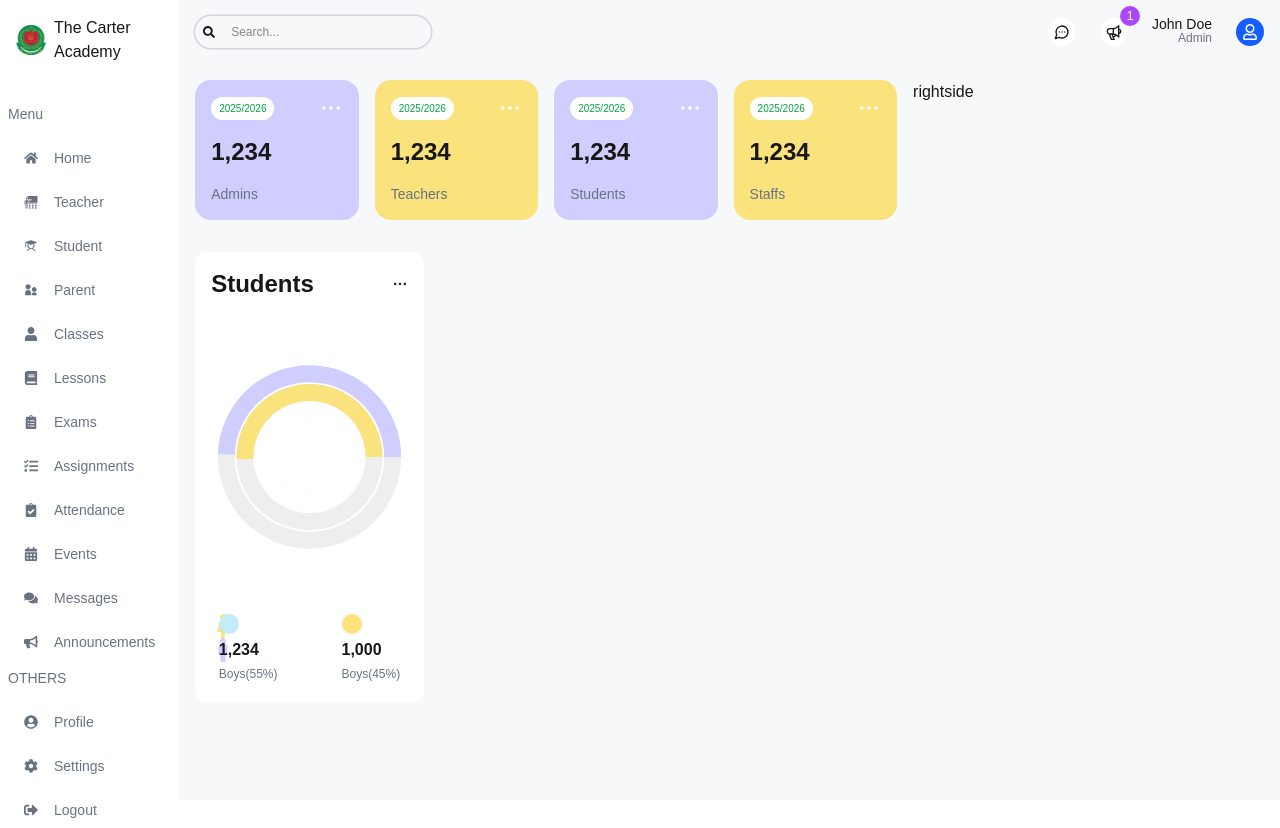
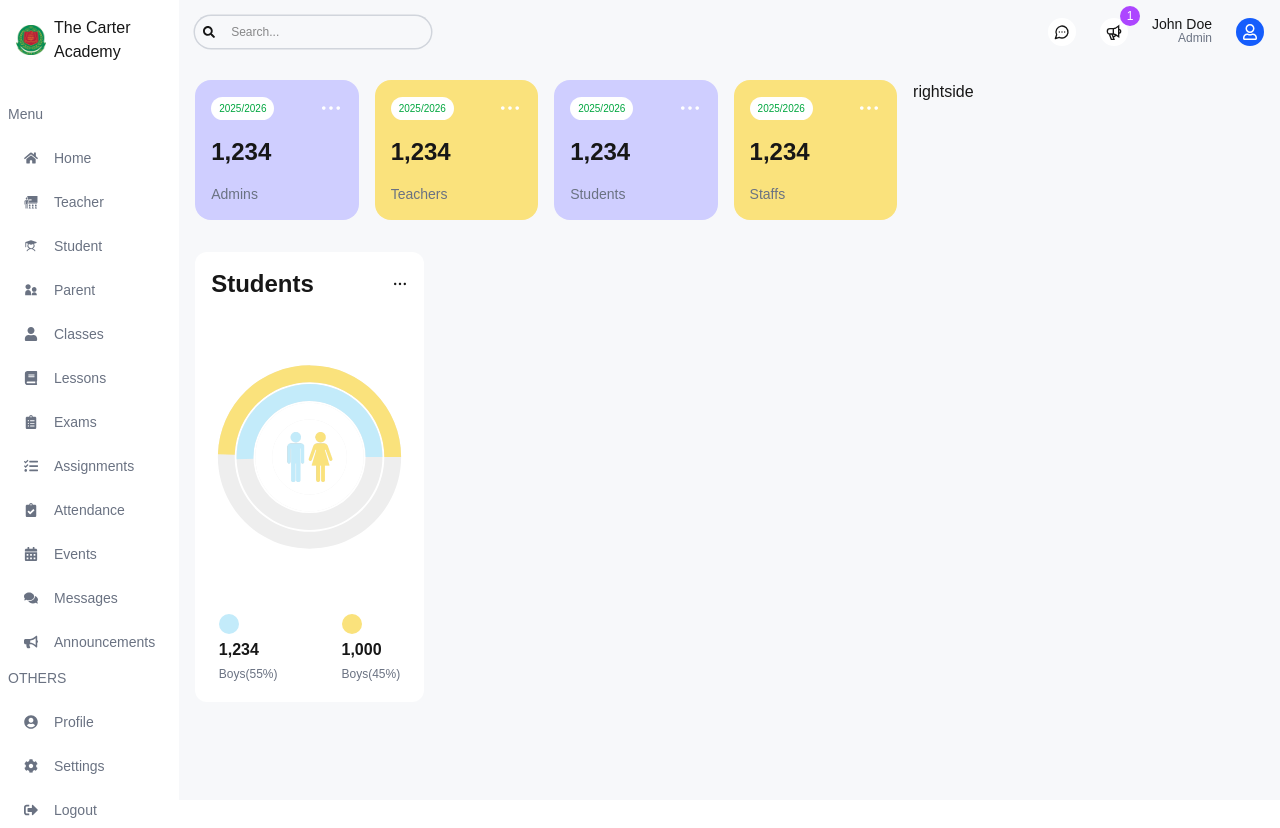
Before and after one commit to Rokib324/School_Management_System, a Next.js app: page /admin in a window 1280 px wide. Built offline with nearby package versions, Linux system fonts and the light colour scheme.

Commit message:
implement student chart

```diff
--- a/src/components/CountChart.tsx
+++ b/src/components/CountChart.tsx
@@ -3,6 +3,7 @@
 import { IoIosMore } from 'react-icons/io';
 import { FaFemale, FaMale } from 'react-icons/fa';
 import { RadialBarChart, RadialBar,ResponsiveContainer } from 'recharts';
+import Image from 'next/image';
 
 const data = [
   {
@@ -13,12 +14,12 @@
   {
     name: 'Boys',
     Count: 53,
-    fill: '#FAE27C',
+    fill: '#C3EBFA',
   },
   {
     name: 'Girls',
     Count: 52,
-    fill: '#CFCEFF',
+    fill: '#FAE27C',
   },
 
 ];
@@ -35,7 +36,7 @@
         <span><IoIosMore /></span>
       </div>
       {/* Top Charts */}
-      <div className='w-full h-[75%]'>
+      <div className='w-full h-[75%] relative'>
       <ResponsiveContainer>
         <RadialBarChart cx="50%" cy="50%" innerRadius="40%" outerRadius="100%" barSize={32} data={data}>
           <RadialBar
@@ -45,9 +46,7 @@
 
         </RadialBarChart>
       </ResponsiveContainer>
-      <span><FaFemale className='text-yellow text-2xl'/>
-      <FaMale className='text-purple text-2xl'/>
-      </span>
+      <Image src="/maleFemale.png" alt="Female" width={50} height={50} className='absolute top-1/2 left-1/2 -translate-x-1/2 -translate-y-1/2'/>
       </div>
       {/* Bottom */}
       <div className='flex justify-center gap-16'>
@@ -56,7 +55,6 @@
             <h1 className='font-bold'>1,234</h1>
             <h2 className='text-xs text-gray-500'>Boys(55%)</h2>
         </div>
-
         <div className='flex flex-col gap-1'>
           <div className='w-5 h-5 bg-yellow rounded-full'/>
             <h1 className='font-bold'>1,000</h1>
```
